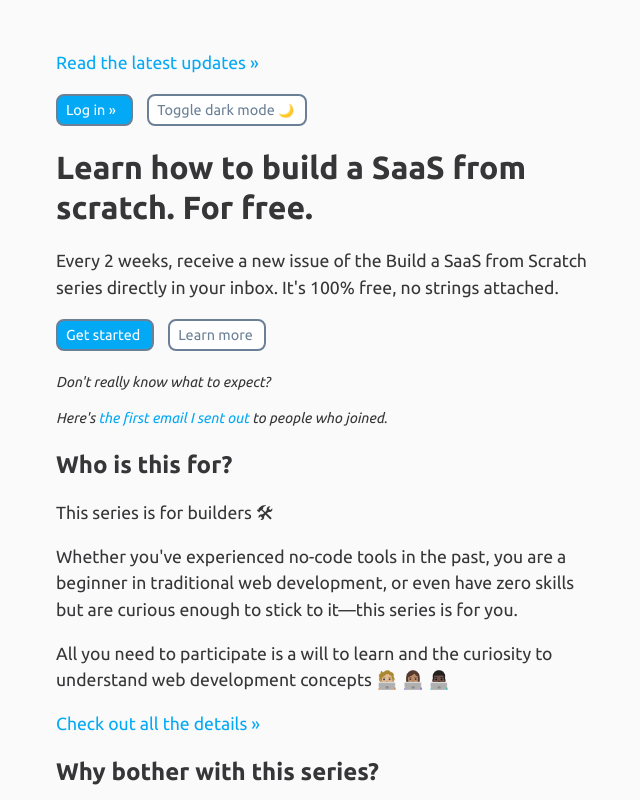
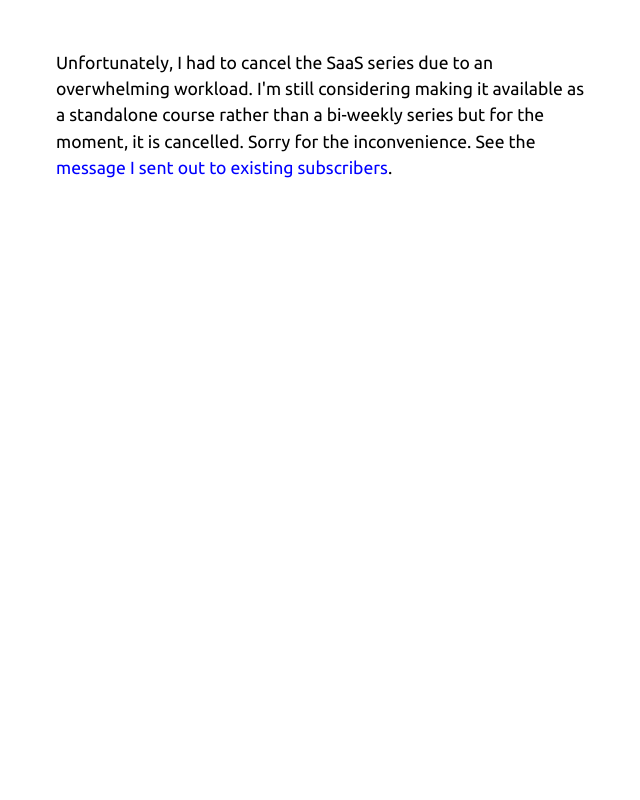
Before and after one commit to arrigolupori/arrigodev, a Next.js app: page / in a window 1280 px wide. Shown: the top 800 px of the page, without its empty margins (316-956 px from the left). Built offline with nearby package versions, Linux system fonts and the light colour scheme; no server answers.

Commit message:
Cancel series message

```diff
--- a/pages/_app.jsx
+++ b/pages/_app.jsx
@@ -3,6 +3,7 @@
 import { useRouter } from 'next/router'
 import * as Fathom from 'fathom-client'
 import '../styles/globals.css'
+import styles from '../styles/Home.module.css'
 
 function MyApp({ Component, pageProps }) {
 	const router = useRouter()
@@ -30,7 +31,24 @@
 	}, [])
 	return (
 		<AuthProvider>
-			<Component {...pageProps} />
+			<div className={styles.container}>
+				<p>
+					Unfortunately, I had to cancel the SaaS series due to an
+					overwhelming workload. I'm still considering making it
+					available as a standalone course rather than a bi-weekly
+					series but for the moment, it is cancelled. Sorry for the
+					inconvenience. See the{' '}
+					<a
+						style={{ color: 'blue' }}
+						href='https://eocampaign1.com/web-version?p=459d4d03-60fe-11ec-96e5-06b4694bee2a&pt=campaign&t=1639941751&s=728aa5f8345fd4fb9636a31a69f5c371030f80b95bc02eba394967d8cc5ff881'
+						target='_blank'
+						rel='noreferrer'
+					>
+						message I sent out to existing subscribers
+					</a>
+					.
+				</p>
+			</div>
 		</AuthProvider>
 	)
 }
```
